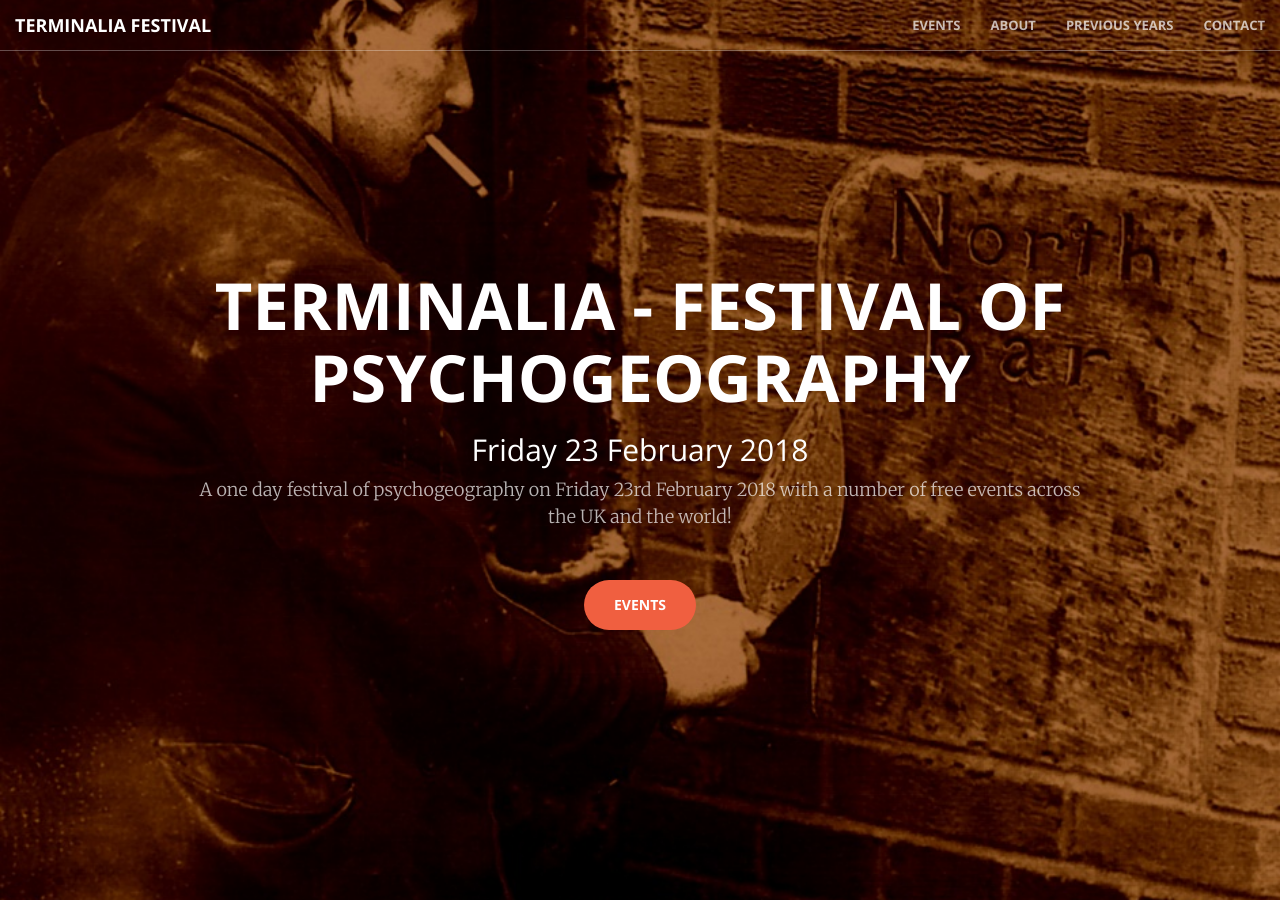
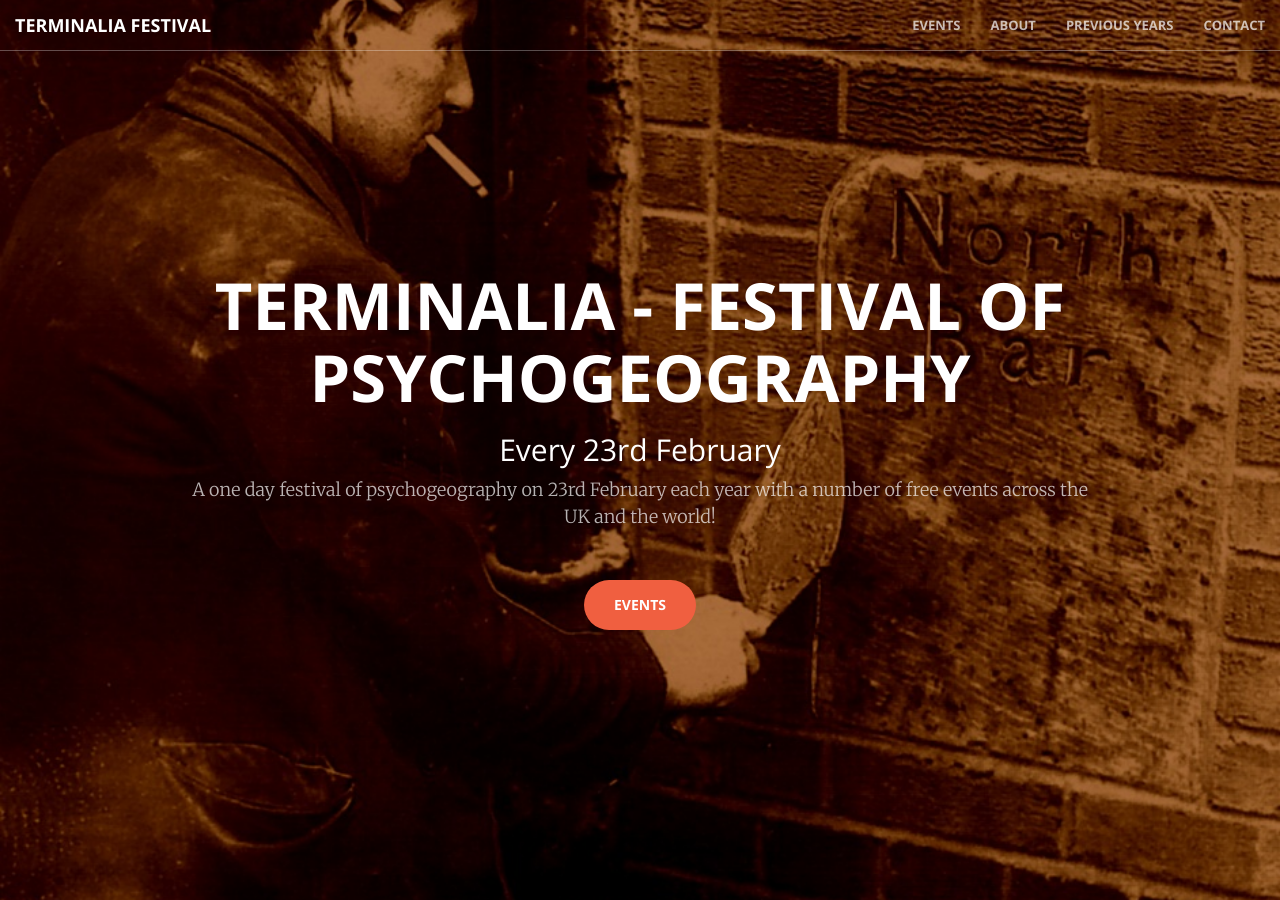
Before and after one commit to timwaters/terminalia, a Jekyll site: the page built from index.html, in a window 1280 px wide and 900 px high. Built offline with Jekyll 4.4.1, drawn with Linux system fonts in a browser that asks for light colours.

Commit message:
2018 to each year

```diff
--- a/_includes/head.html
+++ b/_includes/head.html
@@ -3,10 +3,10 @@
     <meta charset="utf-8">
     <meta http-equiv="X-UA-Compatible" content="IE=edge">
     <meta name="viewport" content="width=device-width, initial-scale=1">
-    <meta name="description" content="Terminalia a festival of walking, place, space and psychogeography Friday 23 Feb 2018 in Leeds and Across the UK">
+    <meta name="description" content="Terminalia a festival of walking, place, space and psychogeography 23 Feb Across the UK and Internationally">
     <meta name="author" content="">
 
-    <title>Terminalia - Festival of Psychogeography Fri 23 Feb 2018</title>
+    <title>Terminalia - Festival of Psychogeography 23rd Feb</title>
 <link rel="shortcut icon" type="image/png" href="img/favicon.png"/
     <!-- Bootstrap Core CSS -->
     <link rel="stylesheet" href="css/bootstrap.min.css" type="text/css">
--- a/_includes/header.html
+++ b/_includes/header.html
@@ -2,9 +2,9 @@
     <div class="header-content">
         <div class="header-content-inner">
             <h1>Terminalia - Festival of Psychogeography</h1>
-            <h2>Friday 23 February 2018</h2>
+            <h2>Every 23rd February </h2>
 
-            <p>A one day festival of psychogeography on Friday 23rd February 2018 with a number of free events across the UK and the world!</p>
+            <p>A one day festival of psychogeography on 23rd February each year with a number of free events across the UK and the world!</p>
             <a href="#events" class="btn btn-primary btn-xl page-scroll">Events</a>
         </div>
     </div>
```
